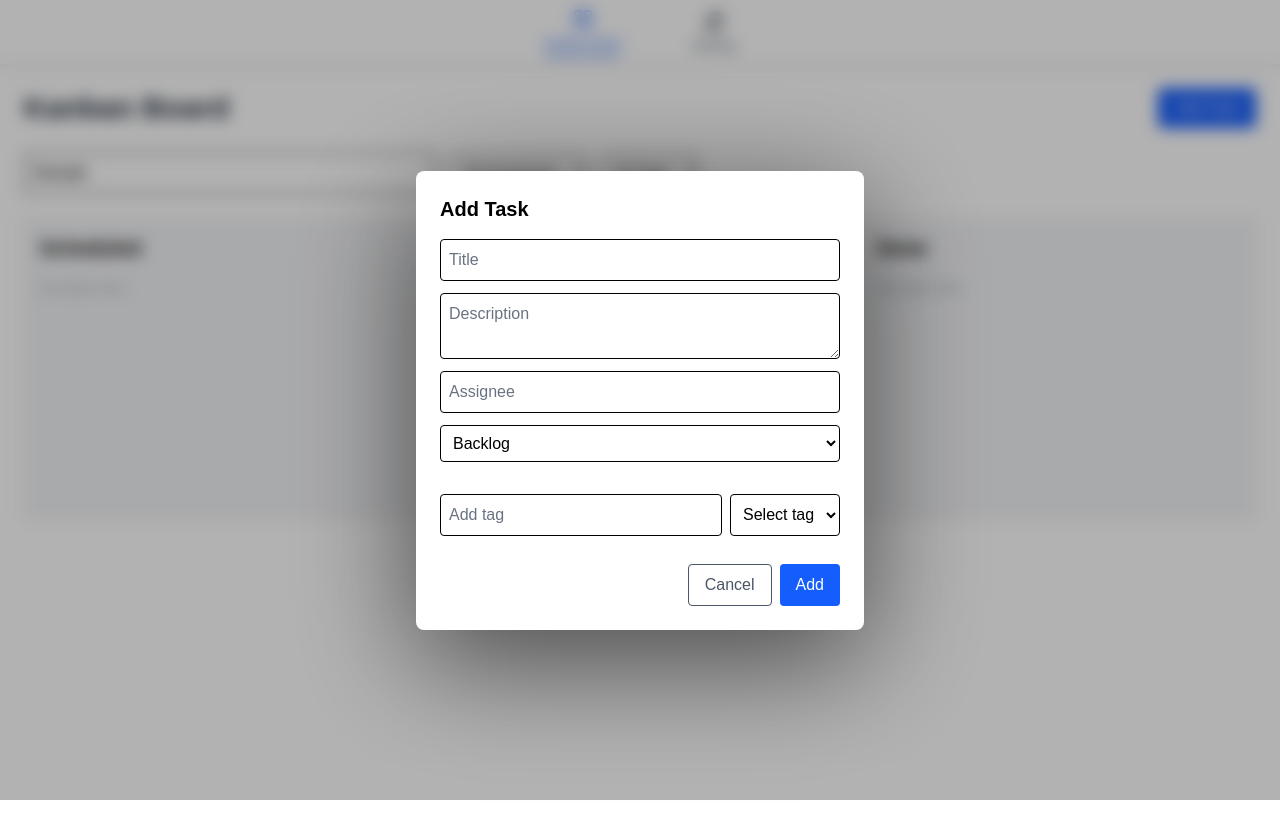
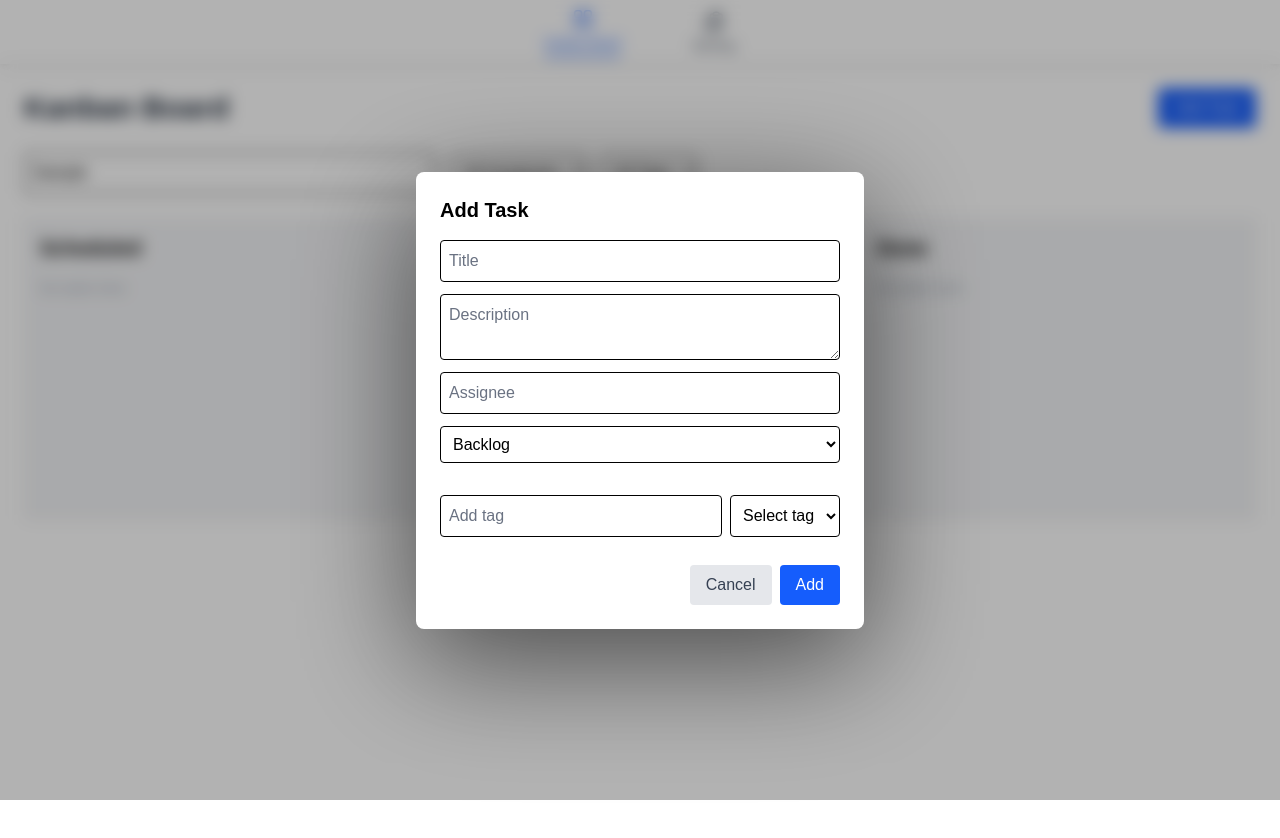
Before and after one commit to geraldanekwe/kanban, a Next.js app: page / in a window 1280 px wide. Both pictures are taken after typing "Sample" into the empty fields and a click on the button "Add Task". Shown: the top 838 px of the page. Built offline with nearby package versions, Linux system fonts and the light colour scheme.

Commit message:
clean up home page with components and hooks

```diff
--- a/app/page.tsx
+++ b/app/page.tsx
@@ -1,13 +1,10 @@
 "use client";
-
-import React, { useState, useMemo, useCallback, useEffect } from "react";
-import { BoardColumn } from "@/components/BoardColumn";
+import React, { useState, useEffect, useMemo } from "react";
 import { useTasks } from "@/hooks/useTasks";
+import { Filters } from "@/components/Filters";
+import { KanbanBoard } from "@/components/KanbanBoard";
 import { TaskModal } from "@/components/TaskModal";
-import { Task } from "@/types/task";
-import { Filters } from "@/components/Filters";
-import { DragDropContext, DropResult } from "@hello-pangea/dnd";
-import { TASK_STATUS, TaskStatus } from "@/constants/taskStatus";
+import { useTaskActions } from "@/hooks/useTaskActions";
 
 export default function HomePage() {
   const {
@@ -21,24 +18,8 @@ export default function HomePage() {
     setFilters,
   } = useTasks();
 
-  const [modalMode, setModalMode] = useState<"add" | "edit" | "delete">("add");
-  const [selectedTask, setSelectedTask] = useState<Task | null>(null);
-  const [isModalOpen, setIsModalOpen] = useState(false);
-
   const [mounted, setMounted] = useState(false);
   useEffect(() => setMounted(true), []);
-
-  const openAddModal = useCallback(() => {
-    setSelectedTask(null);
-    setModalMode("add");
-    setIsModalOpen(true);
-  }, []);
-
-  const openEditModal = useCallback((task: Task, mode: "edit" | "delete") => {
-    setSelectedTask(task);
-    setModalMode(mode);
-    setIsModalOpen(true);
-  }, []);
 
   const allTags = useMemo(() => {
     const tagsSet = new Set<string>();
@@ -46,44 +27,12 @@ export default function HomePage() {
     return Array.from(tagsSet);
   }, [tasks]);
 
-  const { scheduled, inProgress, done } = useMemo(() => {
-    return tasks.reduce(
-      (acc, task) => {
-        if (task.status === TASK_STATUS.SCHEDULED) acc.scheduled.push(task);
-        else if (task.status === TASK_STATUS.IN_PROGRESS)
-          acc.inProgress.push(task);
-        else if (task.status === TASK_STATUS.DONE) acc.done.push(task);
-        return acc;
-      },
-      { scheduled: [] as Task[], inProgress: [] as Task[], done: [] as Task[] }
-    );
-  }, [tasks]);
-
-  const onDragEnd = (result: DropResult) => {
-    const { source, destination, draggableId } = result;
-    if (!destination) return;
-
-    if (
-      source.droppableId === destination.droppableId &&
-      source.index === destination.index
-    ) {
-      return;
-    }
-
-    if (source.droppableId === destination.droppableId) {
-      reorderTasks(
-        source.droppableId as TaskStatus,
-        source.index,
-        destination.index
-      );
-    } else {
-      moveTask(
-        draggableId,
-        destination.droppableId as TaskStatus,
-        destination.index
-      );
-    }
-  };
+  const { openAddModal, openEditModal, modalProps } = useTaskActions({
+    onAddTask: addTask,
+    onUpdateTask: updateTask,
+    onDeleteTask: deleteTask,
+    allTags,
+  });
 
   if (!mounted) {
     return <div className="p-6 text-gray-500">Loading...</div>;
@@ -101,44 +50,16 @@ export default function HomePage() {
         </button>
       </div>
 
-      <Filters
+      <Filters tasks={tasks} value={filters} onChange={setFilters} />
+
+      <KanbanBoard
         tasks={tasks}
-        value={filters}
-        onChange={(newFilters) => setFilters(newFilters)}
+        onMoveTask={moveTask}
+        onReorderTasks={reorderTasks}
+        onOpenEditModal={openEditModal}
       />
 
-      <DragDropContext onDragEnd={onDragEnd}>
-        <div className="flex flex-col md:flex-row gap-6">
-          <BoardColumn
-            status={TASK_STATUS.SCHEDULED}
-            tasks={scheduled}
-            onOpenModal={openEditModal}
-          />
-          <BoardColumn
-            status={TASK_STATUS.IN_PROGRESS}
-            tasks={inProgress}
-            onOpenModal={openEditModal}
-          />
-          <BoardColumn
-            status={TASK_STATUS.DONE}
-            tasks={done}
-            onOpenModal={openEditModal}
-          />
-        </div>
-      </DragDropContext>
-
-      {isModalOpen && (
-        <TaskModal
-          isOpen={isModalOpen}
-          onClose={() => setIsModalOpen(false)}
-          onAddTask={addTask}
-          onUpdateTask={updateTask}
-          onDeleteTask={(task: Task) => deleteTask(task.id)}
-          selectedTask={selectedTask}
-          allTags={allTags}
-          mode={modalMode}
-        />
-      )}
+      {modalProps.isOpen && <TaskModal {...modalProps} />}
     </div>
   );
 }
--- /dev/null
+++ b/components/KanbanBoard.tsx
@@ -0,0 +1,85 @@
+"use client";
+import React, { useMemo } from "react";
+import { Task } from "@/types/task";
+import { TASK_STATUS, TaskStatus } from "@/constants/taskStatus";
+import { BoardColumn } from "@/components/BoardColumn";
+import { DragDropContext, DropResult } from "@hello-pangea/dnd";
+
+interface KanbanBoardProps {
+  tasks: Task[];
+  onMoveTask: (taskId: string, newStatus: TaskStatus, newIndex: number) => void;
+  onReorderTasks: (
+    status: TaskStatus,
+    fromIndex: number,
+    toIndex: number
+  ) => void;
+  onOpenEditModal: (task: Task, mode: "edit" | "delete") => void;
+}
+
+export const KanbanBoard: React.FC<KanbanBoardProps> = ({
+  tasks,
+  onMoveTask,
+  onReorderTasks,
+  onOpenEditModal,
+}) => {
+  const { scheduled, inProgress, done } = useMemo(() => {
+    return tasks.reduce(
+      (acc, task) => {
+        if (task.status === TASK_STATUS.SCHEDULED) acc.scheduled.push(task);
+        else if (task.status === TASK_STATUS.IN_PROGRESS)
+          acc.inProgress.push(task);
+        else if (task.status === TASK_STATUS.DONE) acc.done.push(task);
+        return acc;
+      },
+      { scheduled: [] as Task[], inProgress: [] as Task[], done: [] as Task[] }
+    );
+  }, [tasks]);
+
+  const onDragEnd = (result: DropResult) => {
+    const { source, destination, draggableId } = result;
+    if (!destination) return;
+
+    if (
+      source.droppableId === destination.droppableId &&
+      source.index === destination.index
+    ) {
+      return;
+    }
+
+    if (source.droppableId === destination.droppableId) {
+      onReorderTasks(
+        source.droppableId as TaskStatus,
+        source.index,
+        destination.index
+      );
+    } else {
+      onMoveTask(
+        draggableId,
+        destination.droppableId as TaskStatus,
+        destination.index
+      );
+    }
+  };
+
+  return (
+    <DragDropContext onDragEnd={onDragEnd}>
+      <div className="flex flex-col md:flex-row gap-6">
+        <BoardColumn
+          status={TASK_STATUS.SCHEDULED}
+          tasks={scheduled}
+          onOpenModal={onOpenEditModal}
+        />
+        <BoardColumn
+          status={TASK_STATUS.IN_PROGRESS}
+          tasks={inProgress}
+          onOpenModal={onOpenEditModal}
+        />
+        <BoardColumn
+          status={TASK_STATUS.DONE}
+          tasks={done}
+          onOpenModal={onOpenEditModal}
+        />
+      </div>
+    </DragDropContext>
+  );
+};
--- a/components/TaskCard.tsx
+++ b/components/TaskCard.tsx
@@ -1,4 +1,4 @@
-import React, { useState } from "react";
+import React from "react";
 import { Task } from "@/types/task";
 import { Draggable } from "@hello-pangea/dnd";
 import { TrashIcon, PencilSquareIcon } from "@heroicons/react/24/outline";
--- a/components/TaskModal.tsx
+++ b/components/TaskModal.tsx
@@ -151,7 +151,7 @@ const TaskModalComponent: React.FC<TaskModalProps> = ({
             <div className="flex justify-end gap-3">
               <button
                 onClick={onClose}
-                className="px-4 py-2 rounded bg-gray-200 text-gray-800 hover:bg-gray-300"
+                className="bg-gray-200 text-gray-700 px-4 py-2 rounded hover:bg-gray-300 transition"
               >
                 Cancel
               </button>
@@ -247,7 +247,7 @@ const TaskModalComponent: React.FC<TaskModalProps> = ({
                 <button
                   type="button"
                   onClick={onClose}
-                  className="px-4 py-2 rounded border text-gray-600 hover:bg-gray-100"
+                  className="bg-gray-200 text-gray-700 px-4 py-2 rounded hover:bg-gray-300 transition"
                 >
                   Cancel
                 </button>
--- /dev/null
+++ b/hooks/useTaskActions.ts
@@ -0,0 +1,61 @@
+"use client";
+import { useState, useCallback } from "react";
+import { Task } from "@/types/task";
+
+interface UseTaskActionsProps {
+  onAddTask: (task: Task) => void;
+  onUpdateTask: (task: Task) => void;
+  onDeleteTask: (id: string) => void;
+  allTags: string[];
+}
+
+export const useTaskActions = ({
+  onAddTask,
+  onUpdateTask,
+  onDeleteTask,
+  allTags,
+}: UseTaskActionsProps) => {
+  const [modalMode, setModalMode] = useState<"add" | "edit" | "delete">("add");
+  const [selectedTask, setSelectedTask] = useState<Task | null>(null);
+  const [isModalOpen, setIsModalOpen] = useState(false);
+
+  const openAddModal = useCallback(() => {
+    setSelectedTask(null);
+    setModalMode("add");
+    setIsModalOpen(true);
+  }, []);
+
+  const openEditModal = useCallback((task: Task, mode: "edit" | "delete") => {
+    setSelectedTask(task);
+    setModalMode(mode);
+    setIsModalOpen(true);
+  }, []);
+
+  const closeModal = useCallback(() => {
+    setIsModalOpen(false);
+  }, []);
+
+  const handleDeleteTask = useCallback(
+    (task: Task) => {
+      onDeleteTask(task.id); // Convert Task to ID here
+    },
+    [onDeleteTask]
+  );
+
+  const modalProps = {
+    isOpen: isModalOpen,
+    onClose: closeModal,
+    onAddTask,
+    onUpdateTask,
+    onDeleteTask: handleDeleteTask,
+    selectedTask,
+    allTags,
+    mode: modalMode,
+  };
+
+  return {
+    openAddModal,
+    openEditModal,
+    modalProps,
+  };
+};
```
